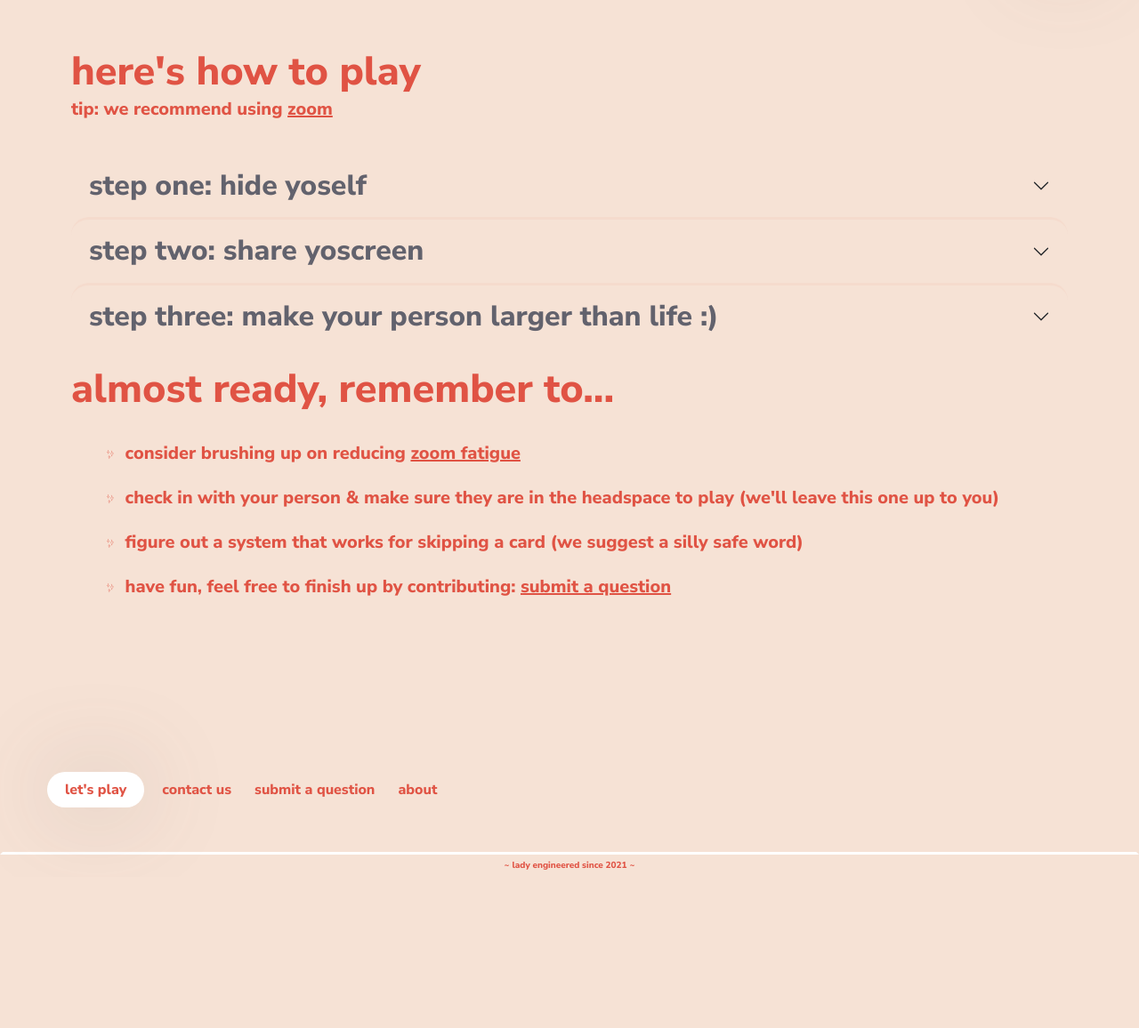
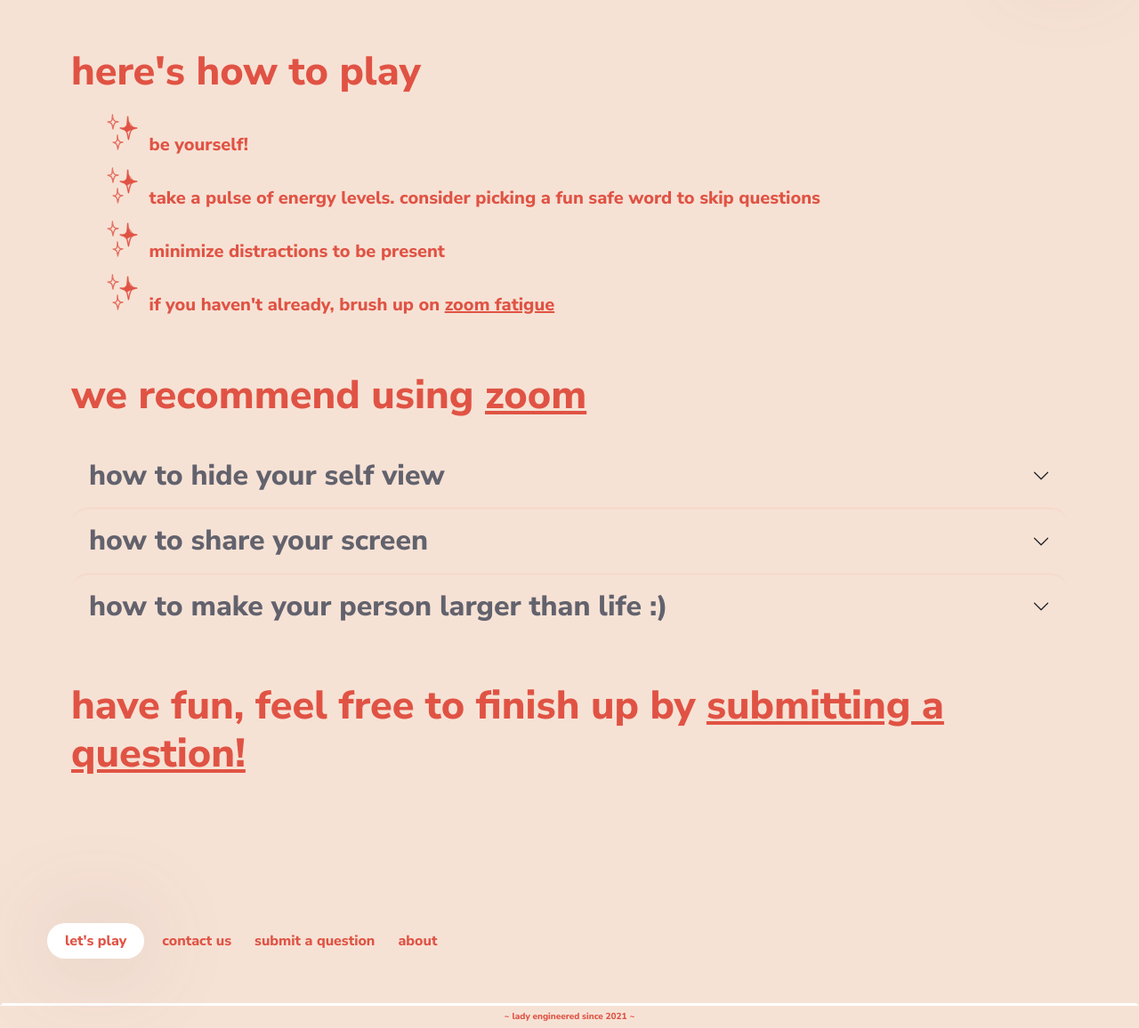
Before and after one commit to hmmacaulay/UX_UI_PROJECT_3, a PHP site: page /tips.html in a window 1280 px wide. Shown: the part 126-1282 px from the top of the page at 89% size. Before the commit the page ends 1104 px from the top, so only its background shows below. Run offline with PHP 8.4, Linux system fonts and the light colour scheme; some libraries are stand-ins or nearby versions.

Commit message:
more shit

```diff
--- a/css/header.css
+++ b/css/header.css
@@ -140,7 +140,7 @@ ul {
     text-align: left;
     list-style-position: inside;
     margin: 20px;
-    list-style-image: url(../images/Stars.svg);
+    list-style-image: url(../images/star_b.svg);
     justify-content: center;
     align-items: center;
     line-height: 50px;
@@ -154,6 +154,7 @@ ul {
 } */
 p {
     font-family: 'Nunito Sans', sans-serif;
+    color: #454548;
 }
 h1.top {
     margin-top: 100px;
--- a/tips.html
+++ b/tips.html
@@ -41,14 +41,22 @@
 
     <section id="about_content">
     <h1 class="top"> here's how to play </h1>
-    <p> tip: we recommend using <a href="https://zoom.us/"> zoom </a> </p>
+    <ul>
+        <li> be yourself! </li>
+        <li> take a pulse of energy levels. consider picking a fun safe word to skip questions </li>
+        <li> minimize distractions to be present</li>
+        <li> if you haven't already, brush up on <a href="zoom_fat.html"> zoom fatigue </a></li>
+    </ul>
+    <br>
+
+    <h2> we recommend using <a href="https://zoom.us/"> zoom </a> </h2>
 
     <section id="how_to_play">
     <div class="accordion accordion-flush" id="accordionFlushExample">
         <div class="accordion-item">
           <h2 class="accordion-header" id="flush-headingOne">
             <button class="accordion-button collapsed" type="button" data-bs-toggle="collapse" data-bs-target="#flush-collapseOne" aria-expanded="false" aria-controls="flush-collapseOne">
-              step one: hide yoself
+              how to hide your self view
             </button>
           </h2>
           <div id="flush-collapseOne" class="accordion-collapse collapse" aria-labelledby="flush-headingOne" data-bs-parent="#accordionFlushExample">
@@ -66,7 +74,7 @@
         <div class="accordion-item">
           <h2 class="accordion-header" id="flush-headingTwo">
             <button class="accordion-button collapsed" type="button" data-bs-toggle="collapse" data-bs-target="#flush-collapseTwo" aria-expanded="false" aria-controls="flush-collapseTwo">
-              step two: share yoscreen
+              how  to share your screen
             </button>
           </h2>
           <div id="flush-collapseTwo" class="accordion-collapse collapse" aria-labelledby="flush-headingTwo" data-bs-parent="#accordionFlushExample">
@@ -81,7 +89,7 @@
         <div class="accordion-item">
           <h2 class="accordion-header" id="flush-headingThree">
             <button class="accordion-button collapsed" type="button" data-bs-toggle="collapse" data-bs-target="#flush-collapseThree" aria-expanded="false" aria-controls="flush-collapseThree">
-            step three: make your person larger than life :)
+            how to make your person larger than life :)
             </button>
           </h2>
           <div id="flush-collapseThree" class="accordion-collapse collapse" aria-labelledby="flush-headingThree" data-bs-parent="#accordionFlushExample">
@@ -98,17 +106,10 @@
         </div>
       </div>
     </section>
+<br>
 
 
-
-    <h1>almost ready, remember to...</h1>
-    <ul>
-        <li> consider brushing up on reducing <a href="zoom_fat.html">zoom fatigue</a> </li>
-        <li> check in with your person & make sure they are in the headspace to play (we'll leave this one up to you) </li>
-        <li> figure out a system that works for skipping a card (we suggest a silly safe word)</li>
-        <li> have fun, feel free to finish up by contributing: <a href="contact.html#submitQ">submit a question</a></li>
-
-    </ul>
+    <h1> have fun, feel free to finish up by <a href="contact.html#submitQ">submitting a question! </a></h2>
     <br>
 
 
@@ -142,6 +143,7 @@
 
 <script src="https://code.jquery.com/jquery-3.2.1.min.js"></script>
 <script src="https://cdnjs.cloudflare.com/ajax/libs/popper.js/1.12.9/umd/popper.min.js" integrity="sha384-ApNbgh9B+Y1QKtv3Rn7W3mgPxhU9K/ScQsAP7hUibX39j7fakFPskvXusvfa0b4Q" crossorigin="anonymous"></script>
+<script src="https://cdn.jsdelivr.net/npm/bootstrap@5.0.0-beta1/dist/js/bootstrap.bundle.min.js" integrity="sha384-ygbV9kiqUc6oa4msXn9868pTtWMgiQaeYH7/t7LECLbyPA2x65Kgf80OJFdroafW" crossorigin="anonymous"></script>
 <script src="https://maxcdn.bootstrapcdn.com/bootstrap/4.0.0/js/bootstrap.min.js" integrity="sha384-JZR6Spejh4U02d8jOt6vLEHfe/JQGiRRSQQxSfFWpi1MquVdAyjUar5+76PVCmYl" crossorigin="anonymous"></script>
 <script src="js/cards.js"></script>
 <script src="js/etc.js"></script>
```
